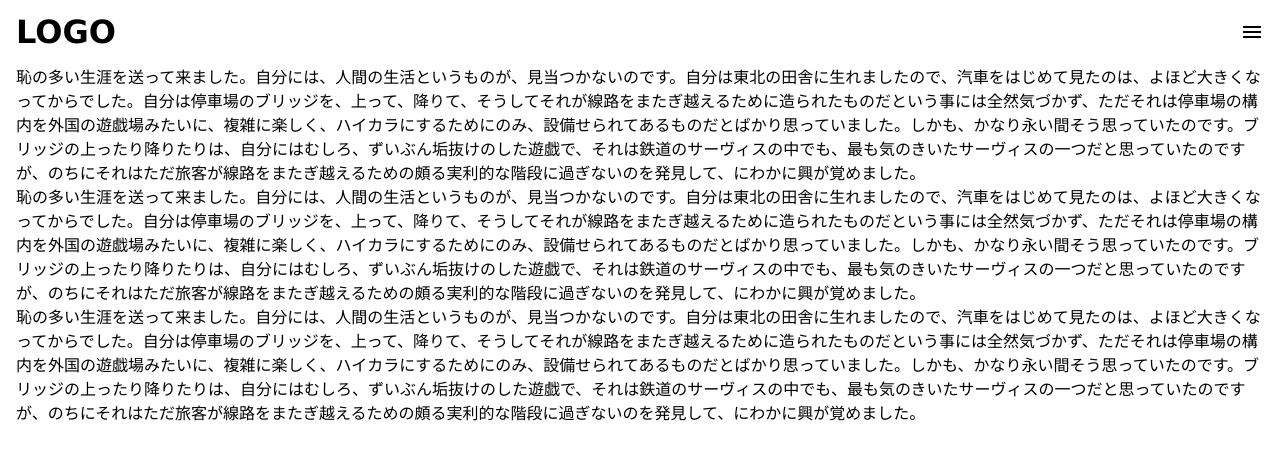
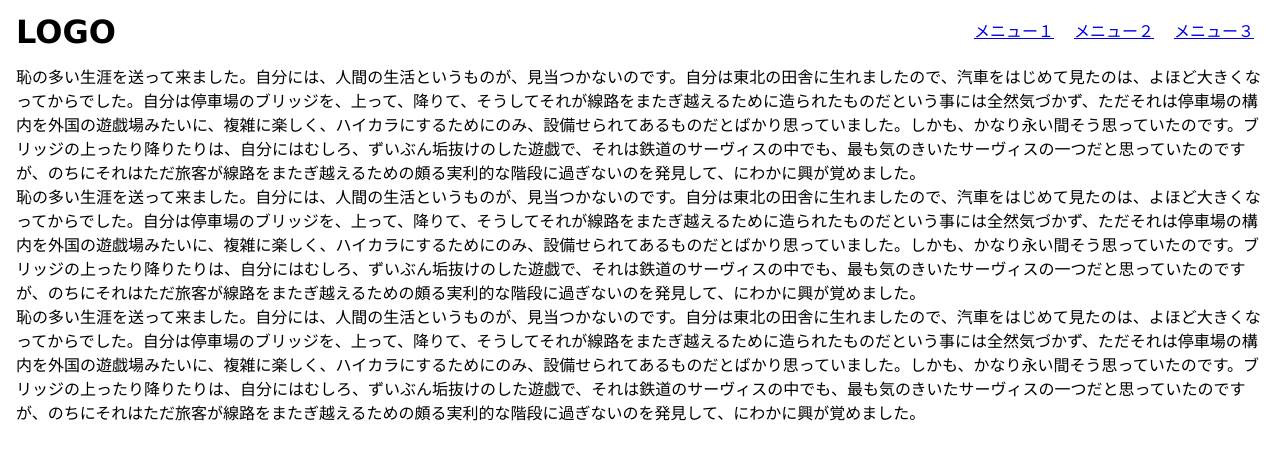
Before and after one commit to Nkot117/hamburgermenu, a plain HTML site: page index.html in a window 1280 px wide. Drawn offline with Linux system fonts and the light colour scheme.

Commit message:
pcメニューの実装

```diff
--- a/css/style.css
+++ b/css/style.css
@@ -87,3 +87,30 @@ main {
 .overlay.show li:nth-child(3) {
     transition-delay: 0.3s;
 }
+
+.pc-menu {
+    display: none;
+}
+
+@media (min-width: 600px) {
+    .pc-menu {
+        display: block;
+        margin-left: auto;
+    }
+    .pc-menu ul {
+        display: flex;
+        list-style-type: none;
+    }
+    .pc-menu a {
+        display: block;
+        width: 100px;
+        line-height: 64px;
+        text-align: center;
+    }
+    .pc-menu a:hover {
+        background-color: azure;
+    }
+    .sp-menu {
+        display: none;
+    }
+}
--- a/index.html
+++ b/index.html
@@ -16,6 +16,17 @@
             <div class="logo">
                 <h1>LOGO</h1>
             </div>
+
+            <div class="pc-menu">
+                <nav>
+                    <ul>
+                        <li><a href="#">メニュー１</a></li>
+                        <li><a href="#">メニュー２</a></li>
+                        <li><a href="#">メニュー３</a></li>
+                    </ul>
+                </nav>
+            </div>
+
             <div class="sp-menu">
                 <span class="material-icons" id="open"> menu </span>
             </div>
```
